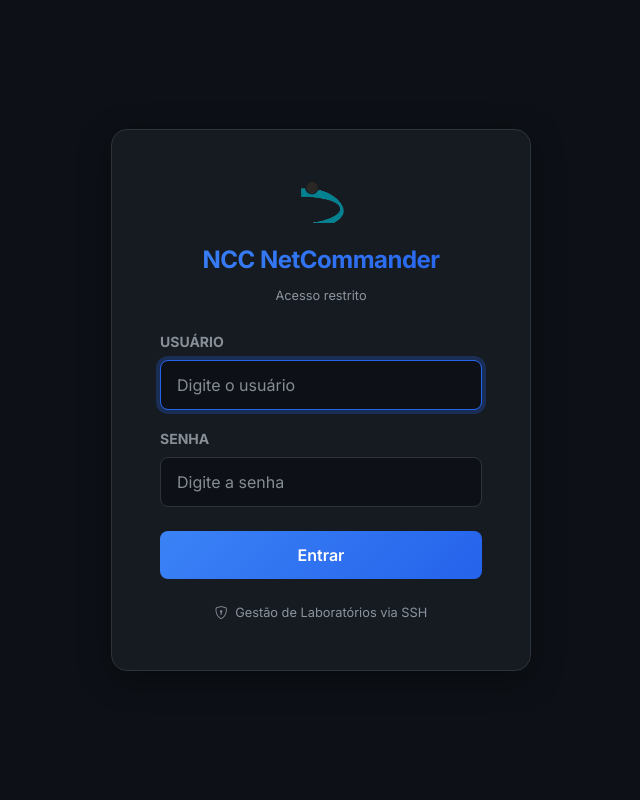
After one commit to ehodiogo/NetCommander, a Django app: page /login/ in a window 1280 px wide. The commit adds this page. Shown: the whole page, without its empty margins (319-959 px from the left). Run offline with Django 5.2, Linux system fonts and the light colour scheme.

Commit message:
feat: login page

```diff
--- a/core/urls.py
+++ b/core/urls.py
@@ -2,6 +2,8 @@ from django.urls import path
 from . import views
 
 urlpatterns = [
+    path("login/", views.login_view, name="login"),
+    path("logout/", views.logout_view, name="logout"),
     path("", views.dashboard, name="home"),
     path("dashboard/", views.dashboard, name="dashboard"),
     path("api/executar/<int:sala_id>/<int:comando_id>/", views.executar_sala, name="executar_sala"),
--- a/core/views.py
+++ b/core/views.py
@@ -1,3 +1,5 @@
+from django.contrib.auth import authenticate, login, logout
+from django.contrib.auth.decorators import login_required
 from .forms import MaquinaForm, SalaForm, ComandoForm
 from django.http import JsonResponse
 from execucoes.models import Execucao, Comando, ResultadoMaquina
@@ -7,6 +9,26 @@ from core.utils import scan_arp
 from core.executor import executar_linux, executar_windows, detectar_os, executar_em_paralelo
 from django.shortcuts import render, redirect, get_object_or_404
 
+def login_view(request):
+    if request.user.is_authenticated:
+        return redirect("home")
+
+    if request.method == "POST":
+        username = request.POST.get("username")
+        password = request.POST.get("password")
+        user = authenticate(request, username=username, password=password)
+        if user is not None:
+            login(request, user)
+            return redirect("home")
+        return render(request, "core/login.html", {"erro": "Usuário ou senha inválidos."})
+
+    return render(request, "core/login.html")
+
+def logout_view(request):
+    logout(request)
+    return redirect("login")
+
+@login_required
 def executar_sala(request, sala_id, comando_id):
     sala = Sala.objects.get(id=sala_id)
     comando = Comando.objects.get(id=comando_id)
@@ -26,6 +48,7 @@ def executar_sala(request, sala_id, comando_id):
 
     return JsonResponse({"resultados": resultados})
 
+@login_required
 def criar_sala(request):
     form = SalaForm(request.POST or None)
     if form.is_valid():
@@ -34,10 +57,12 @@ def criar_sala(request):
 
     return render(request, "salas/criar_sala.html", {"form": form})
 
+@login_required
 def sala_detail(request, sala_id):
     sala = get_object_or_404(Sala, id=sala_id)
     return render(request, "salas/sala_detail.html", {"sala": sala})
 
+@login_required
 def criar_maquina(request, sala_id=None):
     sala = None
     if sala_id:
@@ -55,6 +80,7 @@ def criar_maquina(request, sala_id=None):
 
     return render(request, "maquinas/criar_maquina.html", {"form": form, "sala": sala})
 
+@login_required
 def criar_comando(request):
     form = ComandoForm(request.POST or None)
     if form.is_valid():
@@ -62,6 +88,7 @@ def criar_comando(request):
         return redirect("home")
     return render(request, "comandos/criar_comando.html", {"form": form})
 
+@login_required
 def dashboard(request):
     salas = Sala.objects.all()
     comandos = Comando.objects.all()
@@ -75,11 +102,11 @@ def dashboard(request):
         "execucoes": execucoes,
     })
 
+@login_required
 def editar_maquina(request, maquina_id, sala_id):
     maquina = get_object_or_404(Maquina, id=maquina_id)
     sala = get_object_or_404(Sala, id=sala_id)
 
-    # Usamos o mesmo MaquinaForm que você já tem
     form = MaquinaForm(request.POST or None, instance=maquina)
 
     if form.is_valid():
@@ -92,35 +119,33 @@ def editar_maquina(request, maquina_id, sala_id):
         "editando": True
     })
 
+@login_required
 def editar_comando(request, comando_id):
     comando = get_object_or_404(Comando, id=comando_id)
 
-    # Preenche o form com os dados do comando atual
     form = ComandoForm(request.POST or None, instance=comando)
 
     if form.is_valid():
         form.save()
-        return redirect('home') # Ou para uma lista de comandos, se tiver
+        return redirect('home')
 
     return render(request, 'core/editar_comando.html', {
         'form': form,
         'comando': comando
     })
 
+@login_required
 def remover_maquina(request, sala_id, maquina_id):
     sala = get_object_or_404(Sala, id=sala_id)
     maquina = get_object_or_404(Maquina, id=maquina_id)
 
-    # Apenas POST realiza a remoção para evitar ações acidentais via GET
     if request.method == 'POST':
         sala.maquinas.remove(maquina)
         return redirect('sala_detail', sala_id=sala.id)
 
-    # Caso cheguem por GET, redirecionamos de volta à página da sala
     return redirect('sala_detail', sala_id=sala.id)
 
-
-# Atualização para poder escolher um computador específico ao invés de uma sala inteira
+@login_required
 def executar_maquina(request, maquina_id, comando_id):
     maquina = get_object_or_404(Maquina, id=maquina_id)
     comando = Comando.objects.get(id=comando_id)
@@ -128,7 +153,6 @@ def executar_maquina(request, maquina_id, comando_id):
 
     resultados = executar_em_paralelo(Maquina.objects.filter(id=maquina.id), comando, arp_table)
 
-    # Salva no histórico (sem sala)
     execucao = Execucao.objects.create(comando=comando, sala=None)
     for r in resultados:
         ResultadoMaquina.objects.create(
@@ -140,6 +164,7 @@ def executar_maquina(request, maquina_id, comando_id):
 
     return JsonResponse({"resultados": resultados})
 
+@login_required
 def deletar_comando(request, comando_id):
     comando = get_object_or_404(Comando, id=comando_id)
     if request.method == 'POST':
--- /dev/null
+++ b/templates/core/login.html
@@ -0,0 +1,106 @@
+<!DOCTYPE html>
+<html lang="pt-br" data-bs-theme="dark">
+<head>
+    <meta charset="UTF-8">
+    <meta name="viewport" content="width=device-width, initial-scale=1.0">
+    {% load static %}
+    <link rel="icon" type="image/png" href="{% static 'logo-ncc.png' %}">
+    <title>NCC | Login</title>
+    <link rel="preconnect" href="https://fonts.googleapis.com">
+    <link rel="preconnect" href="https://fonts.gstatic.com" crossorigin>
+    <link href="https://fonts.googleapis.com/css2?family=Inter:wght@400;600;700&family=JetBrains+Mono&display=swap" rel="stylesheet">
+    <link href="https://cdn.jsdelivr.net/npm/bootstrap@5.3.0/dist/css/bootstrap.min.css" rel="stylesheet">
+    <link rel="stylesheet" href="https://cdn.jsdelivr.net/npm/bootstrap-icons@1.11.0/font/bootstrap-icons.css">
+    <style>
+        body {
+            font-family: 'Inter', sans-serif;
+            background-color: #0d1117;
+            color: #e1e7ef;
+            min-height: 100vh;
+            display: flex;
+            align-items: center;
+            justify-content: center;
+        }
+        .login-card {
+            background-color: #161b22;
+            border: 1px solid #2d333b;
+            border-radius: 16px;
+            padding: 3rem;
+            width: 100%;
+            max-width: 420px;
+            box-shadow: 0 8px 32px rgba(0,0,0,0.4);
+        }
+        .login-card .brand {
+            font-weight: 700;
+            font-size: 1.5rem;
+            letter-spacing: -0.5px;
+            background: linear-gradient(135deg, #3b82f6 0%, #2563eb 100%);
+            -webkit-background-clip: text;
+            -webkit-text-fill-color: transparent;
+        }
+        .form-control {
+            background-color: #0d1117;
+            border: 1px solid #2d333b;
+            color: #e1e7ef;
+            padding: 0.75rem 1rem;
+            border-radius: 8px;
+        }
+        .form-control:focus {
+            border-color: #2563eb;
+            box-shadow: 0 0 0 0.25rem rgba(37, 99, 235, 0.25);
+            background-color: #0d1117;
+            color: #e1e7ef;
+        }
+        .btn-login {
+            background: linear-gradient(135deg, #3b82f6 0%, #2563eb 100%);
+            border: none;
+            border-radius: 8px;
+            padding: 0.75rem;
+            font-weight: 600;
+            width: 100%;
+            color: #fff;
+        }
+        .btn-login:hover {
+            opacity: 0.9;
+            color: #fff;
+        }
+        .error-feedback {
+            color: #f85149;
+            font-size: 0.875rem;
+        }
+        .footer-text {
+            color: #8b949e;
+            font-size: 0.8rem;
+        }
+    </style>
+</head>
+<body>
+    <div class="login-card">
+        <div class="text-center mb-4">
+            <img src="{% static 'logo-ncc.png' %}" alt="Logo" height="48" class="mb-3">
+            <div class="brand">NCC NetCommander</div>
+            <p class="footer-text mt-2">Acesso restrito</p>
+        </div>
+
+        <form method="POST">
+            {% csrf_token %}
+            {% if erro %}
+                <div class="alert alert-danger py-2 small error-feedback">{{ erro }}</div>
+            {% endif %}
+            <div class="mb-3">
+                <label class="form-label small text-muted text-uppercase fw-bold">Usuário</label>
+                <input type="text" name="username" class="form-control" placeholder="Digite o usuário" required autofocus>
+            </div>
+            <div class="mb-4">
+                <label class="form-label small text-muted text-uppercase fw-bold">Senha</label>
+                <input type="password" name="password" class="form-control" placeholder="Digite a senha" required>
+            </div>
+            <button type="submit" class="btn btn-login">Entrar</button>
+        </form>
+
+        <p class="text-center footer-text mt-4 mb-0">
+            <i class="bi bi-shield-lock me-1"></i> Gestão de Laboratórios via SSH
+        </p>
+    </div>
+</body>
+</html>
```
Also changed, not shown: AGENTS.md (+15 -0 lines), core/backends.py (added, +28 -0 lines), netcommander/settings.py (+9 -0 lines), templates/base.html (+8 -1 lines).
